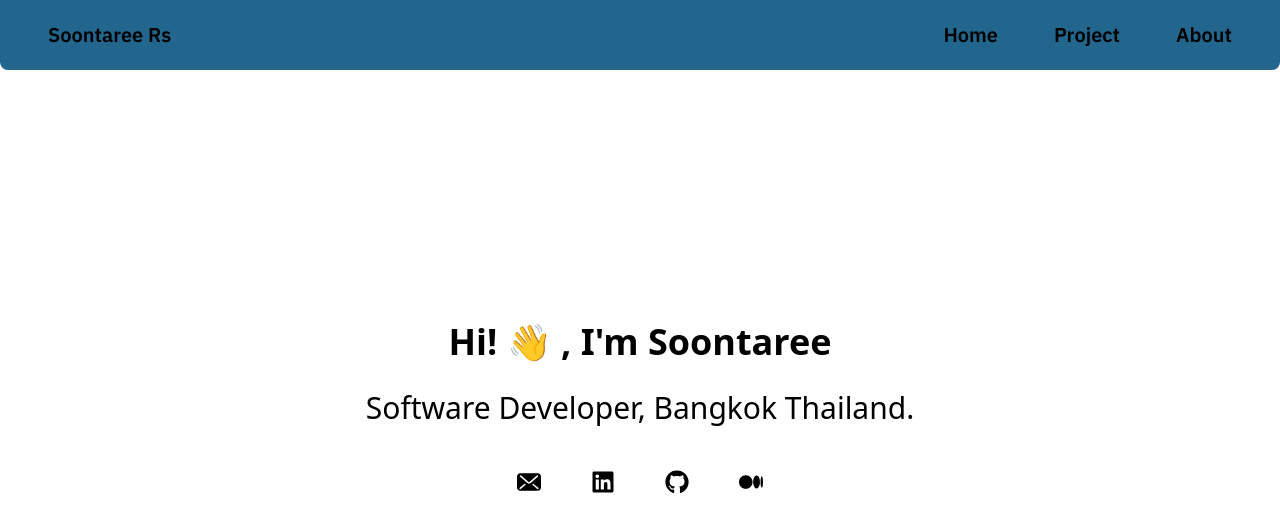
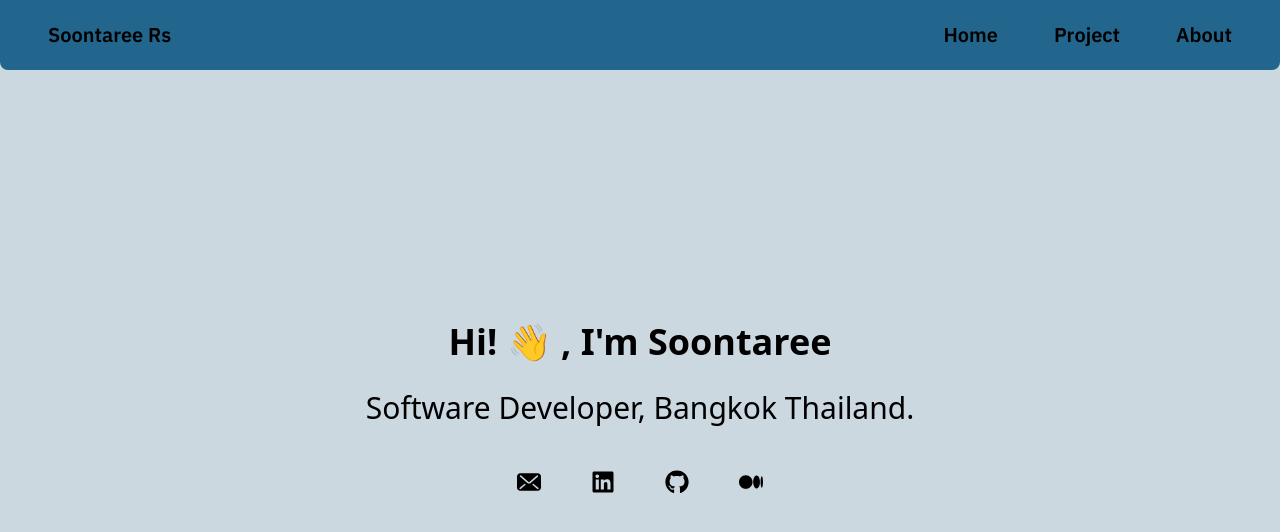
Before and after one commit to Falaloon/Soontaree, a React (Vite) app: page / in a window 1280 px wide. Shown: the top 532 px of the page. Built offline with nearby package versions, Linux system fonts and the light colour scheme; a web font is replaced by a local one.

Commit message:
editting on project

```diff
--- a/src/Home.jsx
+++ b/src/Home.jsx
@@ -1,13 +1,14 @@
 import { NavBar } from "./components/Navbar";
-import Project from "./components/Project";
 import Greating from "./components/Greeting";
+// import Project from "./components/Project";
 import { About } from "./components/About";
-// border-solid border-2 border-sky-500
 function Home() {
   return (
-    <div>
+    <div className="bg-bodycolor">
       <NavBar />
       <Greating />
+      {/* <Project /> */}
+      {/* <About /> */}
     </div>
   );
 }
```
